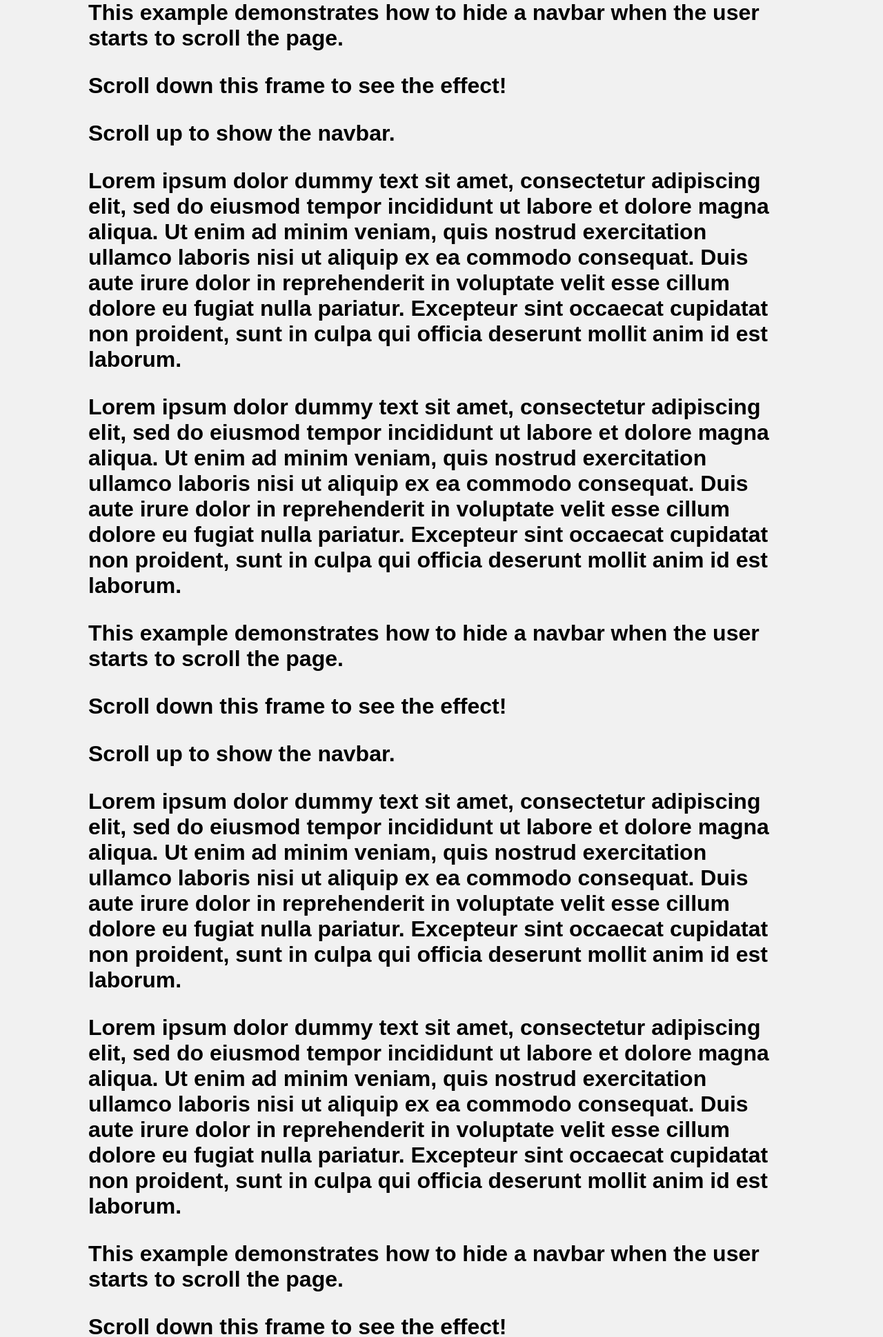
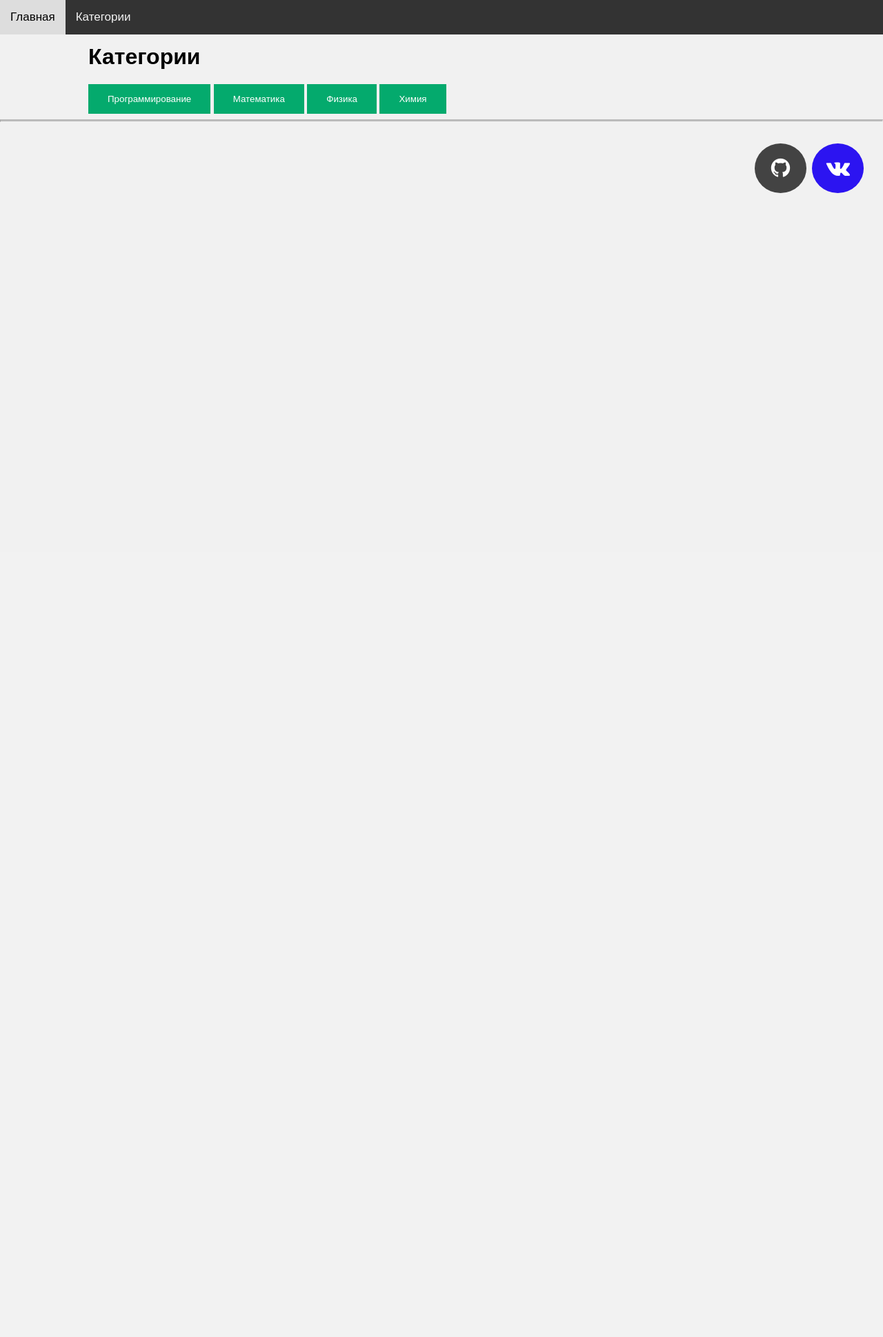
Before and after one commit to bogdanpashtet/web_kursach, a PHP site: page / in a window 1280 px wide. Shown: the top 1939 px of the page at 69% size. After the commit the page ends 280 px from the top, so only its background shows below. Run offline with PHP 8.4, Linux system fonts and the light colour scheme.

Commit message:
first commit

```diff
--- /dev/null
+++ b/article.php
@@ -0,0 +1 @@
+<?php
--- /dev/null
+++ b/category.php
@@ -0,0 +1 @@
+<?php
--- a/index.php
+++ b/index.php
@@ -1,29 +1,18 @@
 <?php
 $title = "Архив статей";
 
-
-include_once('templates/header.php');
+$style_link = "
+    <link rel='stylesheet' href='styles/main_page_style.css'>
+";
 
 $content = "
-  <p><b>This example demonstrates how to hide a navbar when the user starts to scroll the page.</b></p>
-  <p>Scroll down this frame to see the effect!</p>
-  <p>Scroll up to show the navbar.</p>
-  <p>Lorem ipsum dolor dummy text sit amet, consectetur adipiscing elit, sed do eiusmod tempor incididunt ut labore et dolore magna aliqua. Ut enim ad minim veniam, quis nostrud exercitation ullamco laboris nisi ut aliquip ex ea commodo consequat. Duis aute irure dolor in reprehenderit in voluptate velit esse cillum dolore eu fugiat nulla pariatur. Excepteur sint occaecat cupidatat non proident, sunt in culpa qui officia deserunt mollit anim id est laborum.</p>
-  <p>Lorem ipsum dolor dummy text sit amet, consectetur adipiscing elit, sed do eiusmod tempor incididunt ut labore et dolore magna aliqua. Ut enim ad minim veniam, quis nostrud exercitation ullamco laboris nisi ut aliquip ex ea commodo consequat. Duis aute irure dolor in reprehenderit in voluptate velit esse cillum dolore eu fugiat nulla pariatur. Excepteur sint occaecat cupidatat non proident, sunt in culpa qui officia deserunt mollit anim id est laborum.</p><p><b>This example demonstrates how to hide a navbar when the user starts to scroll the page.</b></p>
-  <p>Scroll down this frame to see the effect!</p>
-  <p>Scroll up to show the navbar.</p>
-  <p>Lorem ipsum dolor dummy text sit amet, consectetur adipiscing elit, sed do eiusmod tempor incididunt ut labore et dolore magna aliqua. Ut enim ad minim veniam, quis nostrud exercitation ullamco laboris nisi ut aliquip ex ea commodo consequat. Duis aute irure dolor in reprehenderit in voluptate velit esse cillum dolore eu fugiat nulla pariatur. Excepteur sint occaecat cupidatat non proident, sunt in culpa qui officia deserunt mollit anim id est laborum.</p>
-  <p>Lorem ipsum dolor dummy text sit amet, consectetur adipiscing elit, sed do eiusmod tempor incididunt ut labore et dolore magna aliqua. Ut enim ad minim veniam, quis nostrud exercitation ullamco laboris nisi ut aliquip ex ea commodo consequat. Duis aute irure dolor in reprehenderit in voluptate velit esse cillum dolore eu fugiat nulla pariatur. Excepteur sint occaecat cupidatat non proident, sunt in culpa qui officia deserunt mollit anim id est laborum.</p><p><b>This example demonstrates how to hide a navbar when the user starts to scroll the page.</b></p>
-  <p>Scroll down this frame to see the effect!</p>
-  <p>Scroll up to show the navbar.</p>
-  <p>Lorem ipsum dolor dummy text sit amet, consectetur adipiscing elit, sed do eiusmod tempor incididunt ut labore et dolore magna aliqua. Ut enim ad minim veniam, quis nostrud exercitation ullamco laboris nisi ut aliquip ex ea commodo consequat. Duis aute irure dolor in reprehenderit in voluptate velit esse cillum dolore eu fugiat nulla pariatur. Excepteur sint occaecat cupidatat non proident, sunt in culpa qui officia deserunt mollit anim id est laborum.</p>
-  <p>Lorem ipsum dolor dummy text sit amet, consectetur adipiscing elit, sed do eiusmod tempor incididunt ut labore et dolore magna aliqua. Ut enim ad minim veniam, quis nostrud exercitation ullamco laboris nisi ut aliquip ex ea commodo consequat. Duis aute irure dolor in reprehenderit in voluptate velit esse cillum dolore eu fugiat nulla pariatur. Excepteur sint occaecat cupidatat non proident, sunt in culpa qui officia deserunt mollit anim id est laborum.</p>
-
-
+    <h1>Категории</h1>
+    <button class='btn cat_button'>Программирование</button>
+    <button class='btn cat_button'>Математика</button>
+    <button class='btn cat_button'>Физика</button>
+    <button class='btn cat_button'>Химия</button>
 ";
 
 include_once "layout.html";
 
-include_once("templates/footer.php");
-
 ?>
--- a/layout.html
+++ b/layout.html
@@ -1,23 +1,39 @@
 <!DOCTYPE html>
 <html lang="ru">
+
 <head>
   <meta charset="UTF-8">
   <title><?= $title; ?></title>
 </head>
 
-<style>
-  .main-content {
-    margin: 0 10% 0 10%;
-  }
-</style>
+<link rel="stylesheet" href="styles/layout_style.css">
+<link rel="script" href="scripts/layout_script.js">
+<!--Стиль иконок-->
+<link rel="stylesheet" href="https://cdnjs.cloudflare.com/ajax/libs/font-awesome/4.7.0/css/font-awesome.min.css">
+<!--Выставляем стиль в зависимости от контента страницы-->
+<?= $style_link; ?>
+
+<header>
+  <div id="navbar">
+    <a href="/index.php">Главная</a>
+    <a href=>Категории</a>
+  </div>
+</header>
 
 <body>
-
 <div class="main-content">
   <main class="content">
-    <h1><?= $content; ?></h1>
+    <?= $content; ?>
   </main>
 </div>
+</body>
 
-</body>
+<footer>
+  <hr class="solid">
+  <div class="main-footer">
+    <a href="https://github.com/bogdanpashtet/web_kursach" class="fa fa-github fa-2x"></a>
+    <a href="https://vk.com/abcd012" class="fa fa-vk fa-2x"></a>
+  </div>
+</footer>
+
 </html>
--- /dev/null
+++ b/styles/layout_style.css
@@ -0,0 +1,72 @@
+body {
+    margin: 0;
+    background-color: #f1f1f1;
+    font-family: Arial, Helvetica, sans-serif;
+}
+
+/* Navbar style */
+#navbar {
+    background-color: #333;
+    position: fixed;
+    top: 0;
+    width: 100%;
+    display: block;
+    transition: top 0.3s;
+}
+
+#navbar a {
+    float: left;
+    display: block;
+    color: #f2f2f2;
+    text-align: center;
+    padding: 15px;
+    text-decoration: none;
+    font-size: 17px;
+}
+
+#navbar a:hover {
+    background-color: #ddd;
+    color: black;
+}
+
+/* Content style */
+.main-content {
+    margin: 5% 10% 0 10%;
+}
+
+/* Footer style */
+.solid {
+    border-top: 3px solid #bbb;
+}
+
+.main-footer {
+    font-family: Helvetica, Arial, sans-serif;
+    /*font-size: 1em;*/
+    text-align: right;
+    margin: 2%;
+}
+
+/* Icon style */
+.fa {
+    padding: 20px;
+    font-size: 2em;
+    width: 35px;
+    text-align: center;
+    text-decoration: none;
+    margin: 5px 2px;
+    border-radius: 50%;
+}
+
+.fa:hover {
+    opacity: 0.7;
+}
+
+.fa-github {
+    background: #434343;
+    color: white;
+}
+
+.fa-vk {
+    background: #2c14f1;
+    color: white;
+}
--- /dev/null
+++ b/styles/main_page_style.css
@@ -0,0 +1,15 @@
+/* Category button style */
+.btn {
+    border: none; /* Remove borders */
+    color: white; /* Add a text color */
+    padding: 14px 28px; /* Add some padding */
+    cursor: pointer; /* Add a pointer cursor on mouse-over */
+}
+
+.cat_button {
+    background-color: #04AA6D;
+}
+
+.cat_button:hover {
+    background-color: #46a049;
+}
```
Also changed, not shown: authorization.php (added, +13 -0 lines), scripts/layout_script.js (added, +10 -0 lines).
